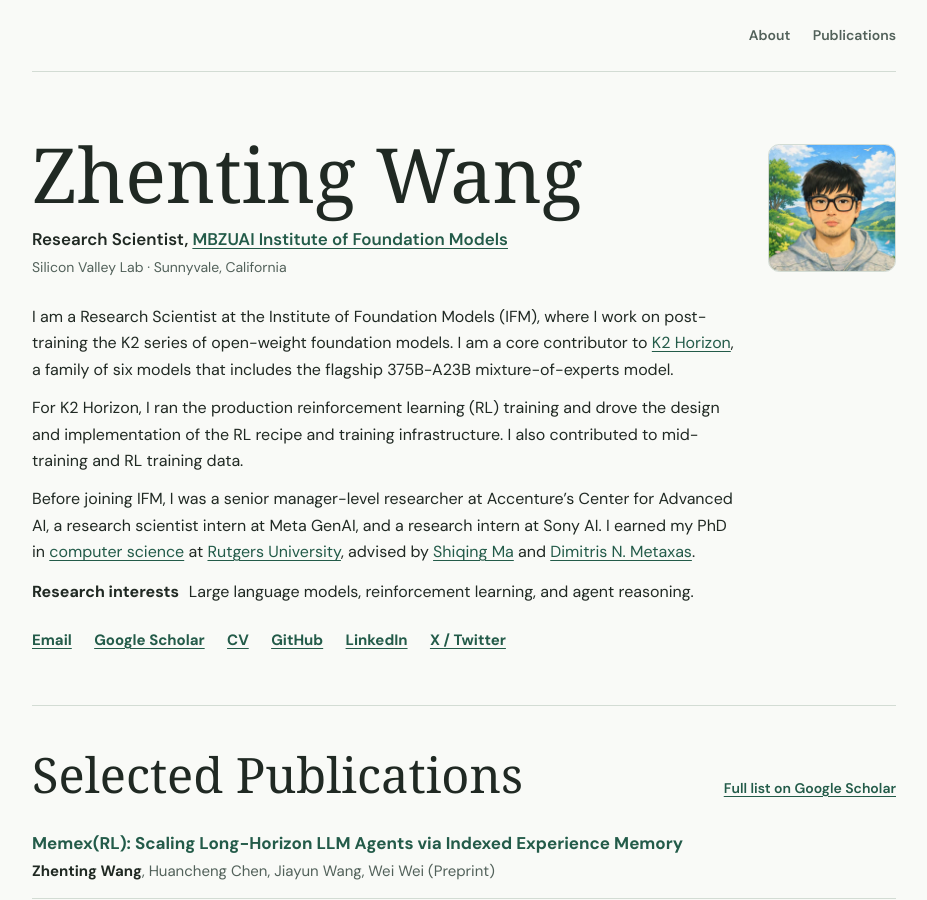
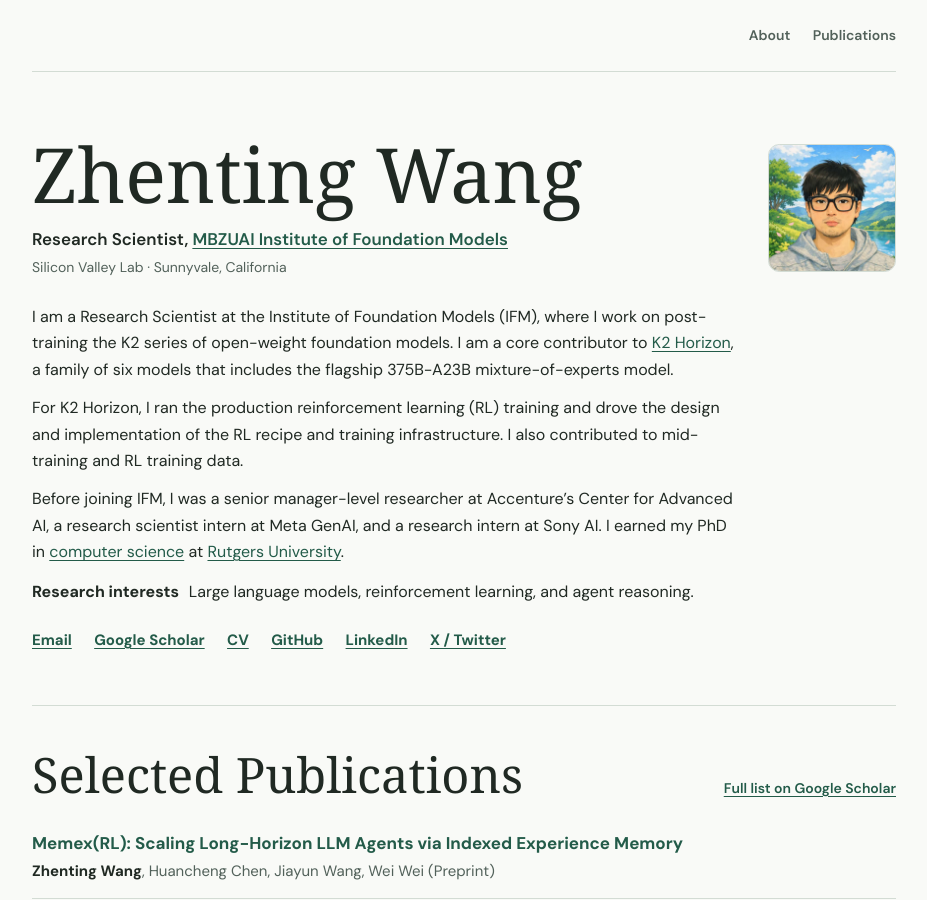
Before and after one commit to ZhentingWang/zhentingwang.github.io, a Jekyll site: the page built from _pages/about.md, in a window 1280 px wide and 900 px high. Shown: the whole window, without its empty margins (176-1103 px from the left). Built offline with Jekyll 4.4.1, drawn with Linux system fonts in a browser that asks for light colours; some web fonts are replaced.

Commit message:
Omit adviser details from homepage bio

```diff
--- a/_pages/about.md
+++ b/_pages/about.md
@@ -21,7 +21,7 @@ redirect_from:
   <div class="hero-bio">
     <p>I am a Research Scientist at the Institute of Foundation Models (IFM), where I work on post-training the K2 series of open-weight foundation models. I am a core contributor to <a href="https://ifm.ai/k2/">K2 Horizon</a>, a family of six models that includes the flagship 375B-A23B mixture-of-experts model.</p>
     <p>For K2 Horizon, I ran the production reinforcement learning (RL) training and drove the design and implementation of the RL recipe and training infrastructure. I also contributed to mid-training and RL training data.</p>
-    <p>Before joining IFM, I was a senior manager-level researcher at Accenture’s Center for Advanced AI, a research scientist intern at Meta GenAI, and a research intern at Sony AI. I earned my PhD in <a href="https://www.cs.rutgers.edu/">computer science</a> at <a href="https://www.rutgers.edu/">Rutgers University</a>, advised by <a href="https://people.cs.umass.edu/~shiqingma/">Shiqing Ma</a> and <a href="https://people.cs.rutgers.edu/~dnm/">Dimitris N. Metaxas</a>.</p>
+    <p>Before joining IFM, I was a senior manager-level researcher at Accenture’s Center for Advanced AI, a research scientist intern at Meta GenAI, and a research intern at Sony AI. I earned my PhD in <a href="https://www.cs.rutgers.edu/">computer science</a> at <a href="https://www.rutgers.edu/">Rutgers University</a>.</p>
   </div>
   <p class="research-interests"><strong>Research interests</strong> Large language models, reinforcement learning, and agent reasoning.</p>
 
```
